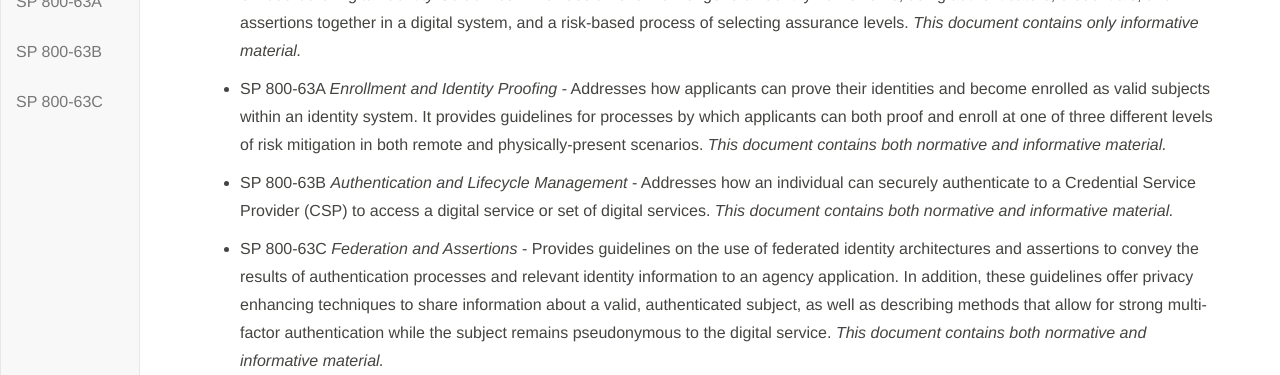
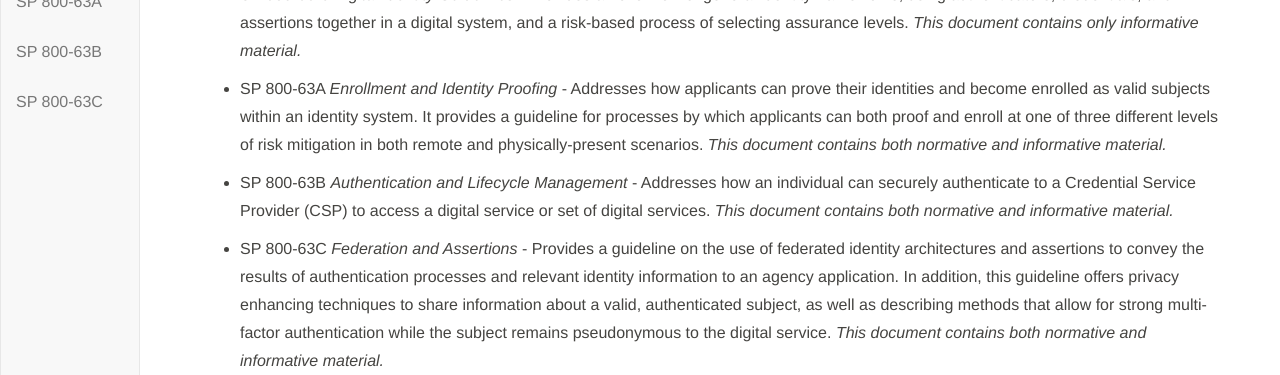
Before and after one commit to usnistgov/800-63-3, a Jekyll site: the page built from sp800-63-3/sec1_2_introduction.md, in a window 1280 px wide and 900 px high, scrolled down 1269 px. Shown: the part 180-555 px from the top of the window. Built offline with Jekyll 4.4.1, drawn with Linux system fonts in a browser that asks for light colours; our own code applies the rules of GitHub Pages for plain Markdown files.

Commit message:
Update sec1_2_introduction.md

```diff
--- a/sp800-63-3/sec1_2_introduction.md
+++ b/sp800-63-3/sec1_2_introduction.md
@@ -36,11 +36,11 @@ As such, SP 800-63 is organized as a suite of documents as follows:
 
 - SP 800-63-3 *Digital Identity Guidelines* - Provides an overview of general identity frameworks, using authenticators, credentials, and assertions together in a digital system, and a risk-based process of selecting assurance levels. _This document contains only informative material._
 
-- SP 800-63A *Enrollment and Identity Proofing* - Addresses how applicants can prove their identities and become enrolled as valid subjects within an identity system. It provides guidelines for processes by which applicants can both proof and enroll at one of three different levels of risk mitigation in both remote and physically-present scenarios. _This document contains both normative and informative material._
+- SP 800-63A *Enrollment and Identity Proofing* - Addresses how applicants can prove their identities and become enrolled as valid subjects within an identity system. It provides a guideline for processes by which applicants can both proof and enroll at one of three different levels of risk mitigation in both remote and physically-present scenarios. _This document contains both normative and informative material._
 
 - SP 800-63B *Authentication and Lifecycle Management* - Addresses how an individual can securely authenticate to a Credential Service Provider (CSP) to access a digital service or set of digital services.  _This document contains both normative and informative material._
 
-- SP 800-63C *Federation and Assertions* - Provides guidelines on the use of federated identity architectures and assertions to convey the results of authentication processes and relevant identity information to an agency application. In addition, these guidelines offer privacy enhancing techniques to share information about a valid, authenticated subject, as well as describing methods that allow for strong multi-factor authentication while the subject remains pseudonymous to the digital service. _This document contains both normative and informative material._
+- SP 800-63C *Federation and Assertions* - Provides a guideline on the use of federated identity architectures and assertions to convey the results of authentication processes and relevant identity information to an agency application. In addition, this guideline offers privacy enhancing techniques to share information about a valid, authenticated subject, as well as describing methods that allow for strong multi-factor authentication while the subject remains pseudonymous to the digital service. _This document contains both normative and informative material._
 
 NIST anticipates that SP 800-63A, SP 800-63B, and SP 800-63C will be revised asynchronously with each other and with this document. At any given time, the most recent revision of each should be used (e.g., if at a time in the future SP 800-63A-1 and SP 800-63B-2 are the most recent revisions of each document, they should be used together even though the revision numbers do not match).
 
```
